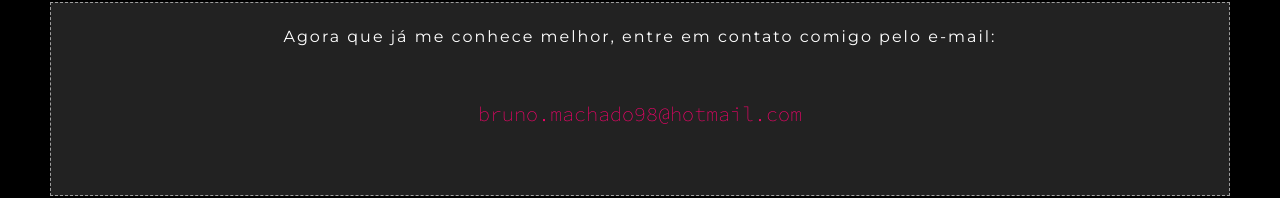
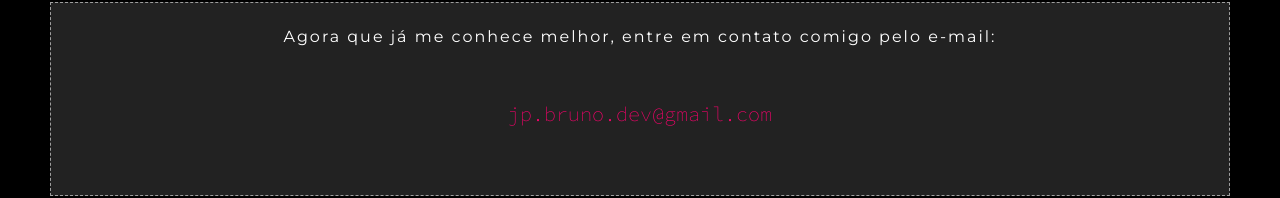
Before and after one commit to Jp-bruno/CurriculoSiteV2, a Next.js app: page / in a window 1280 px wide. Shown: the part 5281-5479 px from the top of the page. Built offline with nearby package versions, Linux system fonts and the light colour scheme.

Commit message:
changed email

```diff
--- a/components/Sections/Section6.tsx
+++ b/components/Sections/Section6.tsx
@@ -49,7 +49,7 @@ export default function Section6() {
               await navigator.clipboard.writeText(ev.currentTarget.textContent || "")
             }
           >
-            bruno.machado98@hotmail.com
+            jp.bruno.dev@gmail.com
           </button>
         </span>
       </div>
```
